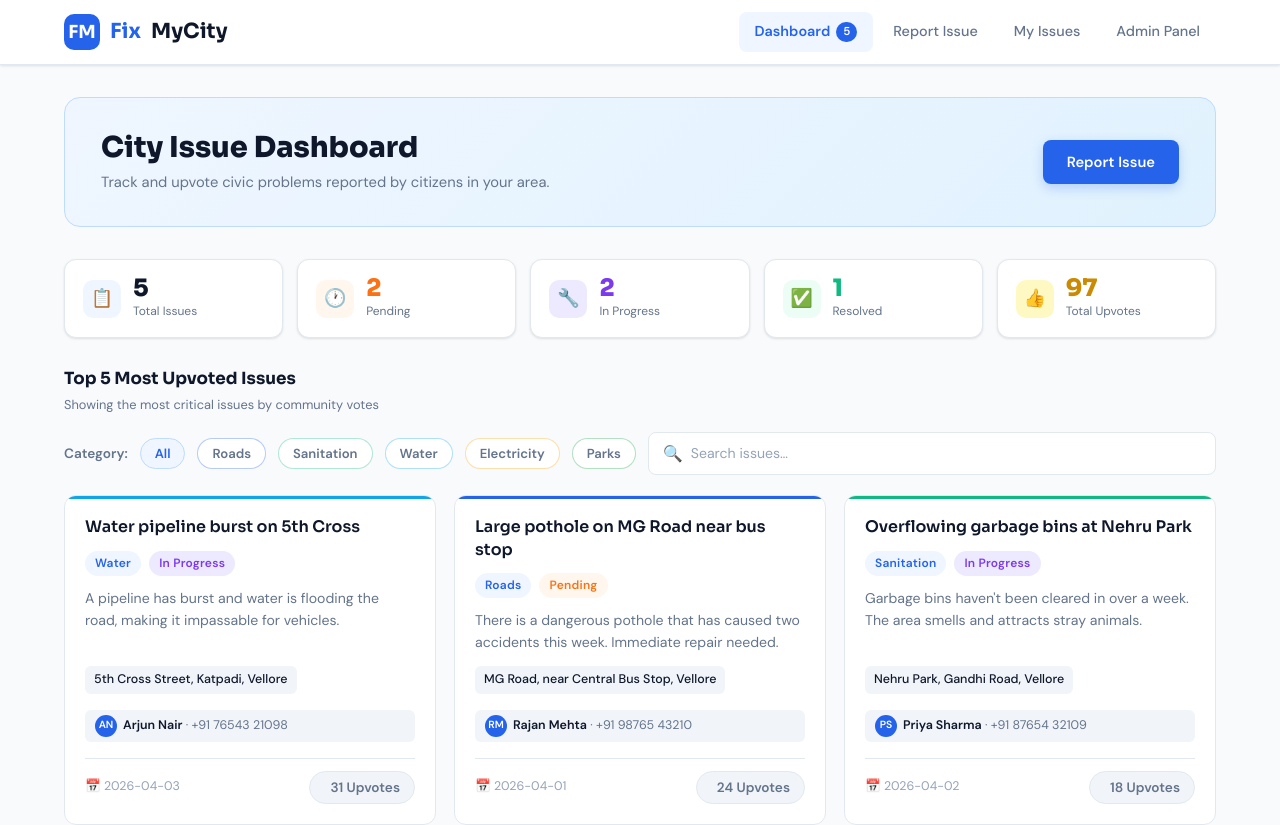
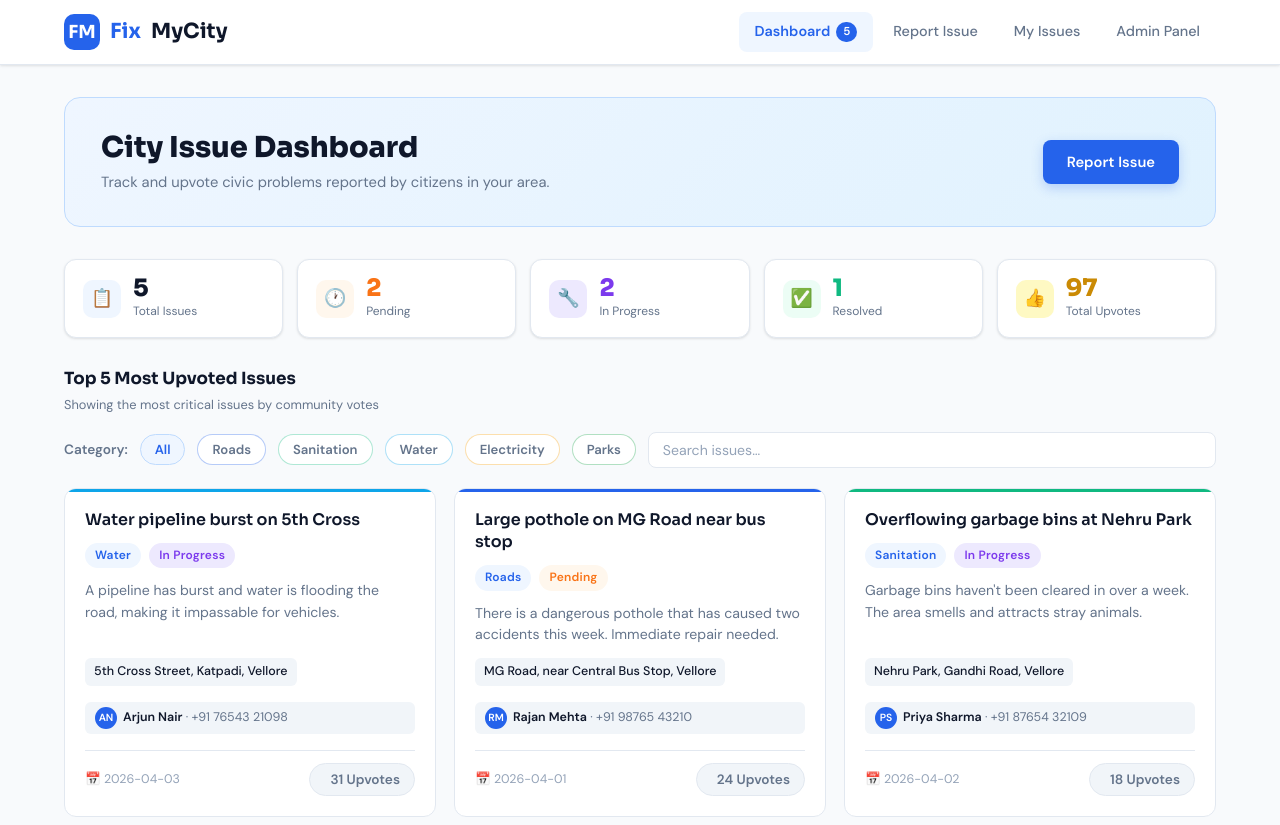
Before and after one commit to Ayaan342/fixmycity, a React (Create React App) app: page / in a window 1280 px wide. Shown: the top 825 px of the page. Built offline with nearby package versions, Linux system fonts and the light colour scheme; the HTML template or start-up script is replaced by a standard one.

Commit message:
Update Dashboard.js

```diff
--- a/src/components/Dashboard.js
+++ b/src/components/Dashboard.js
@@ -102,7 +102,7 @@ function Dashboard({ issues, onUpvote }) {
           </button>
         ))}
         <div className="search-bar">
-          🔍
+
           <input
             type="text"
             placeholder="Search issues…"
```
